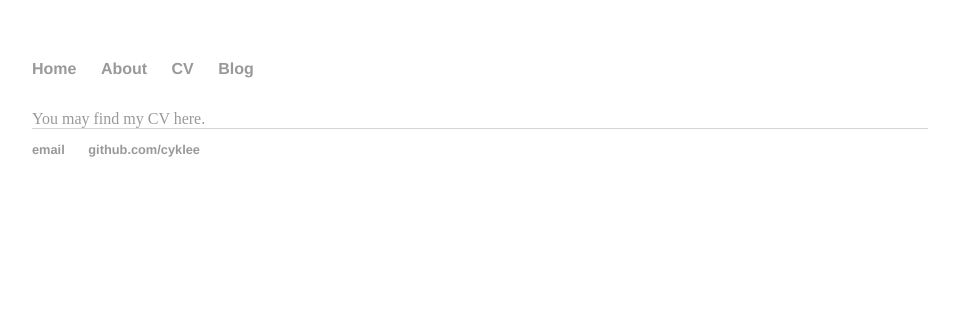
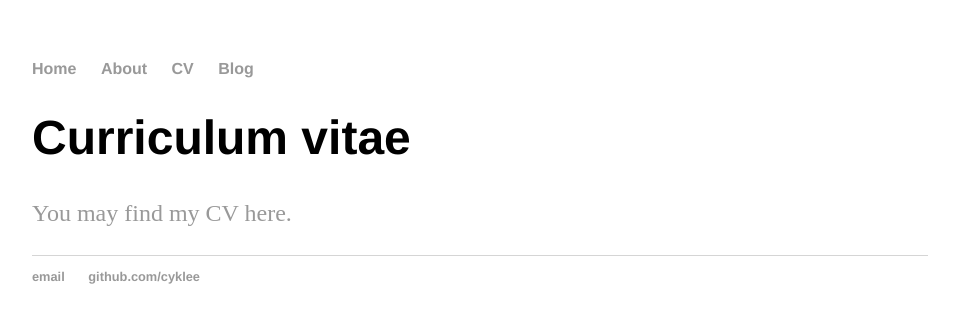
Before and after one commit to cyklee/cyklee.github.io, a Jekyll site: the page built from cv/index.html, in a window 1280 px wide. Shown: the top 323 px of the page, without its empty margins (160-1119 px from the left). Built offline with Jekyll 4.4.1, drawn with Linux system fonts in a browser that asks for light colours.

Commit message:
Update index.html

```diff
--- a/cv/index.html
+++ b/cv/index.html
@@ -2,6 +2,6 @@
 layout: default
 title: Kevin C Lee - CV
 ---
-<h1></h1><a href="http://cyklee.github.io/cv/20160527_KevinLee_CV_Sani.pdf">You may find my CV here.</a></h1>
-
+<h1>Curriculum vitae</h1>
+<p><a href="http://cyklee.github.io/cv/20160527_KevinLee_CV_Sani.pdf">You may find my CV here.</a></p>
 </div><!-- /.blurb -->
```
